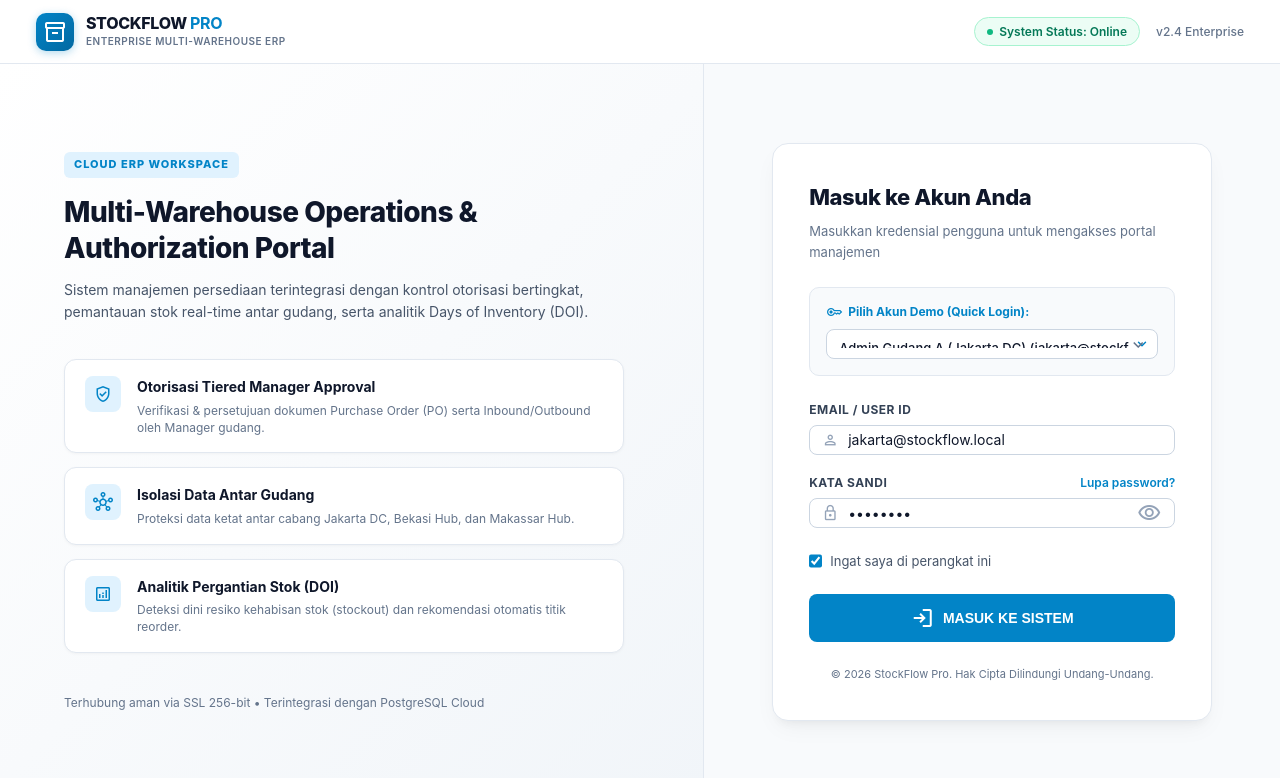
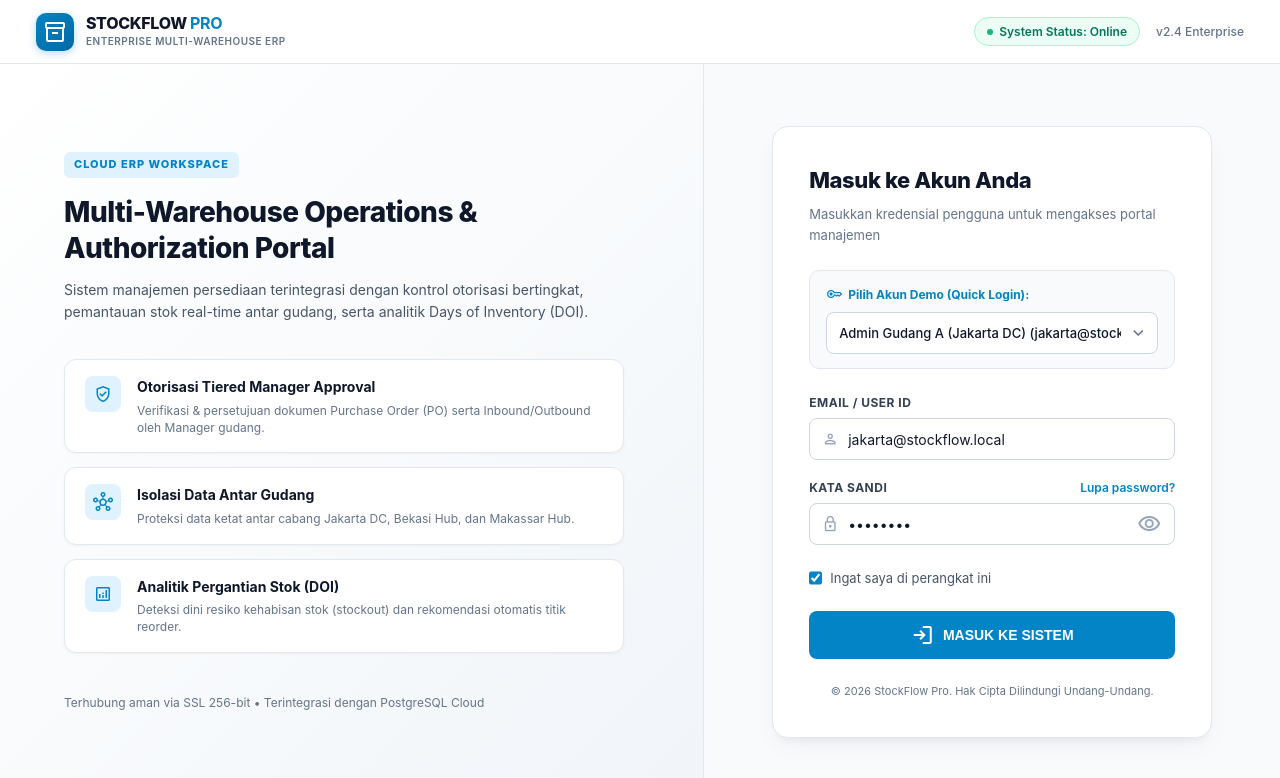
Before and after one commit to dhanielomarthinz-130/multiple_warehouse, a React (Vite) app in the folder frontend/: page / in a window 1280 px wide. Shown: the top 778 px of the page. Built offline with nearby package versions, Linux system fonts and the light colour scheme.

Commit message:
Fix select dropdown and input height truncation on login form

```diff
--- a/frontend/src/style.css
+++ b/frontend/src/style.css
@@ -3067,8 +3067,11 @@ input:focus, select:focus {
 
 .select-wrapper select {
   width: 100%;
-  padding: 10px 36px 10px 12px;
-  background: #ffffff;
+  height: 42px !important;
+  line-height: 20px !important;
+  padding: 10px 36px 10px 12px !important;
+  background-image: none !important;
+  background-color: #ffffff !important;
   border: 1px solid #cbd5e1;
   border-radius: 8px;
   color: #0f172a;
@@ -3076,7 +3079,10 @@ input:focus, select:focus {
   font-weight: 500;
   outline: none;
   appearance: none;
-  cursor: pointer;
+  -webkit-appearance: none;
+  -moz-appearance: none;
+  cursor: pointer;
+  box-sizing: border-box;
 }
 
 .select-wrapper select:focus {
@@ -3160,13 +3166,16 @@ input:focus, select:focus {
 
 .input-group input {
   width: 100%;
-  padding: 11px 40px 11px 38px;
-  background: #ffffff;
+  height: 42px !important;
+  line-height: 20px !important;
+  padding: 10px 40px 10px 38px !important;
+  background: #ffffff !important;
   border: 1px solid #cbd5e1;
   border-radius: 8px;
   color: #0f172a;
   font-size: 14px;
   outline: none;
+  box-sizing: border-box;
   transition: border-color 0.15s ease;
 }
 
```
